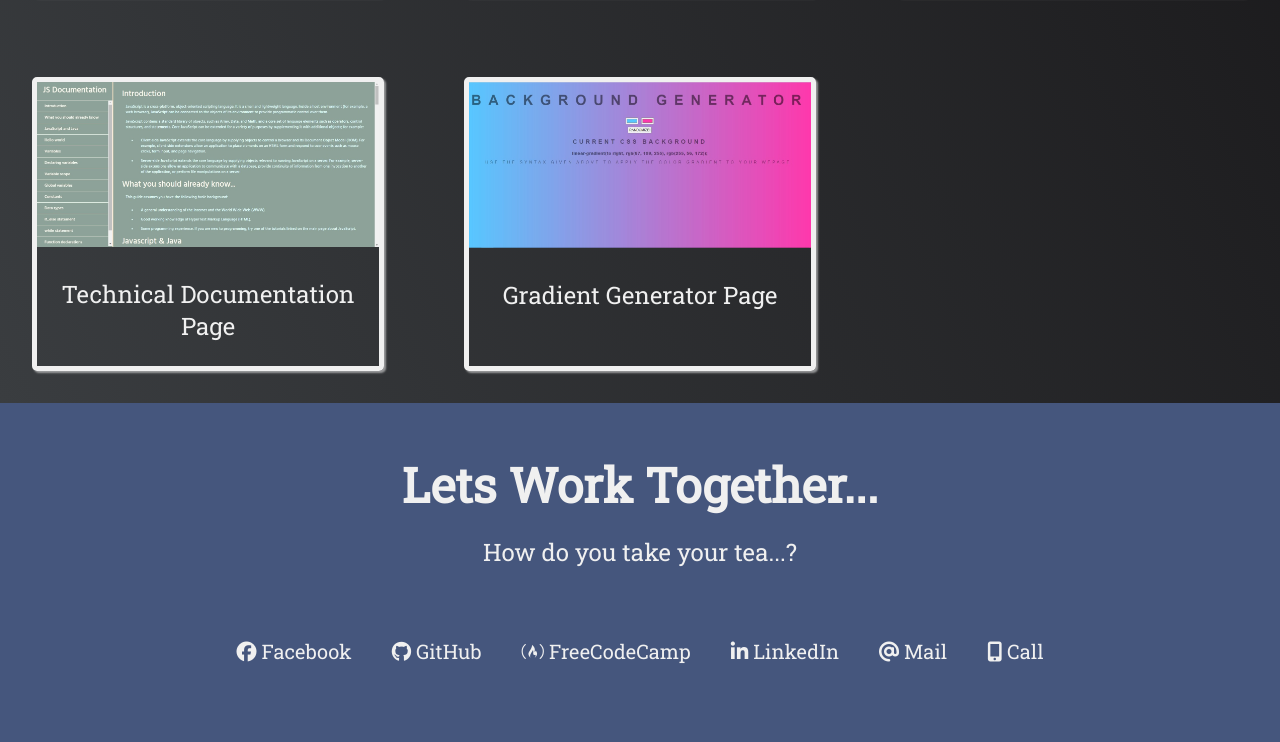
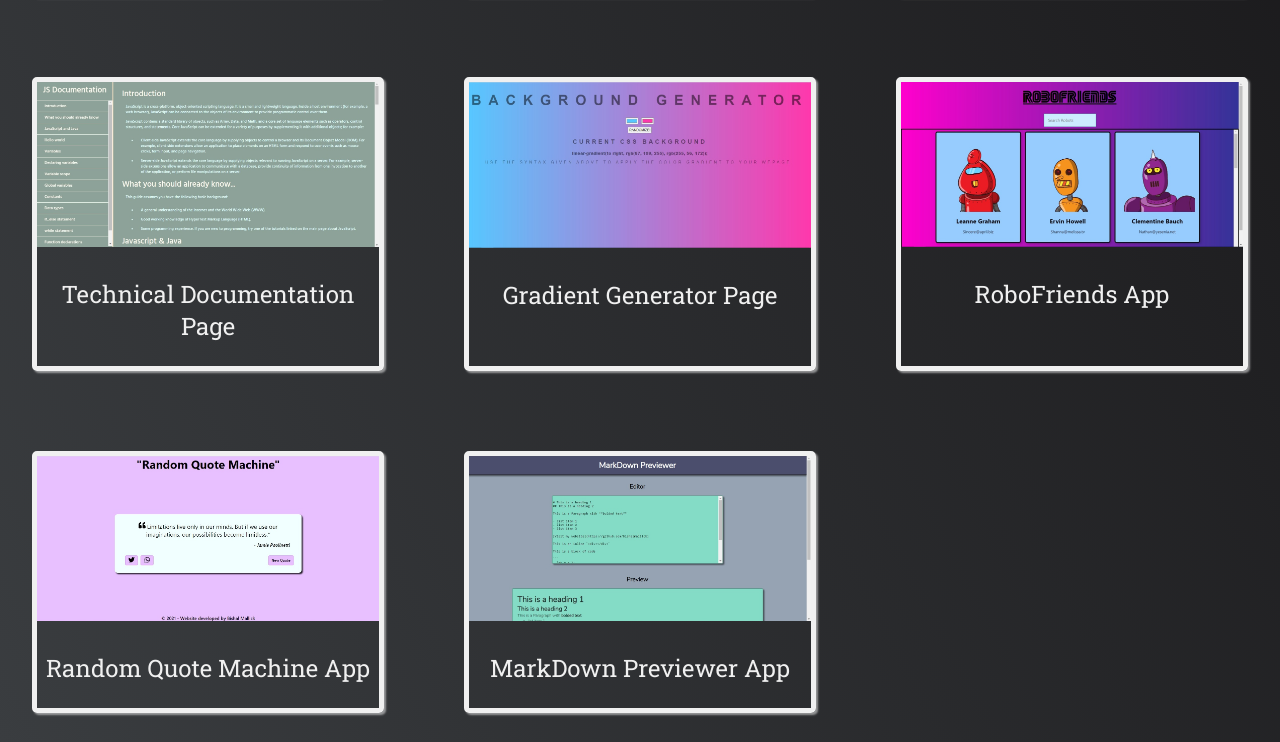
Before and after one commit to bishalmallick/myPortfolio, a plain HTML site: page index.html in a window 1280 px wide. Shown: the part 2133-2875 px from the top of the page. Drawn offline with nearby package versions, Linux system fonts and the light colour scheme.

Commit message:
Added new Projects in the projects section

```diff
--- a/index.html
+++ b/index.html
@@ -71,6 +71,27 @@
                 </a>
             </div>
 
+            <div class="box">
+                <a href="https://bishalmallick.github.io/robofriends/" target="_blank">
+                <img src="./data/robo.jpg" alt="RoboFriends App" class="project-tile">
+                <p class="project-title">RoboFriends App</p>
+                </a>
+            </div>
+
+            <div class="box">
+                <a href="https://bishalmallick.github.io/react-random-quote-machine/" target="_blank">
+                <img src="./data/quote.jpg" alt="Random Quote Machine App" class="project-tile">
+                <p class="project-title">Random Quote Machine App</p>
+                </a>
+            </div>
+
+            <div class="box">
+                <a href="https://bishalmallick.github.io/react-markdown-previewer/" target="_blank">
+                <img src="./data/mark.jpg" alt="MarkDown Previewer App" class="project-tile">
+                <p class="project-title">MarkDown Previewer App</p>
+                </a>
+            </div>
+
         </div>
     </section>
 
```
Also changed, not shown: data/mark.jpg (added), data/quote.jpg (added), data/robo.jpg (added).
